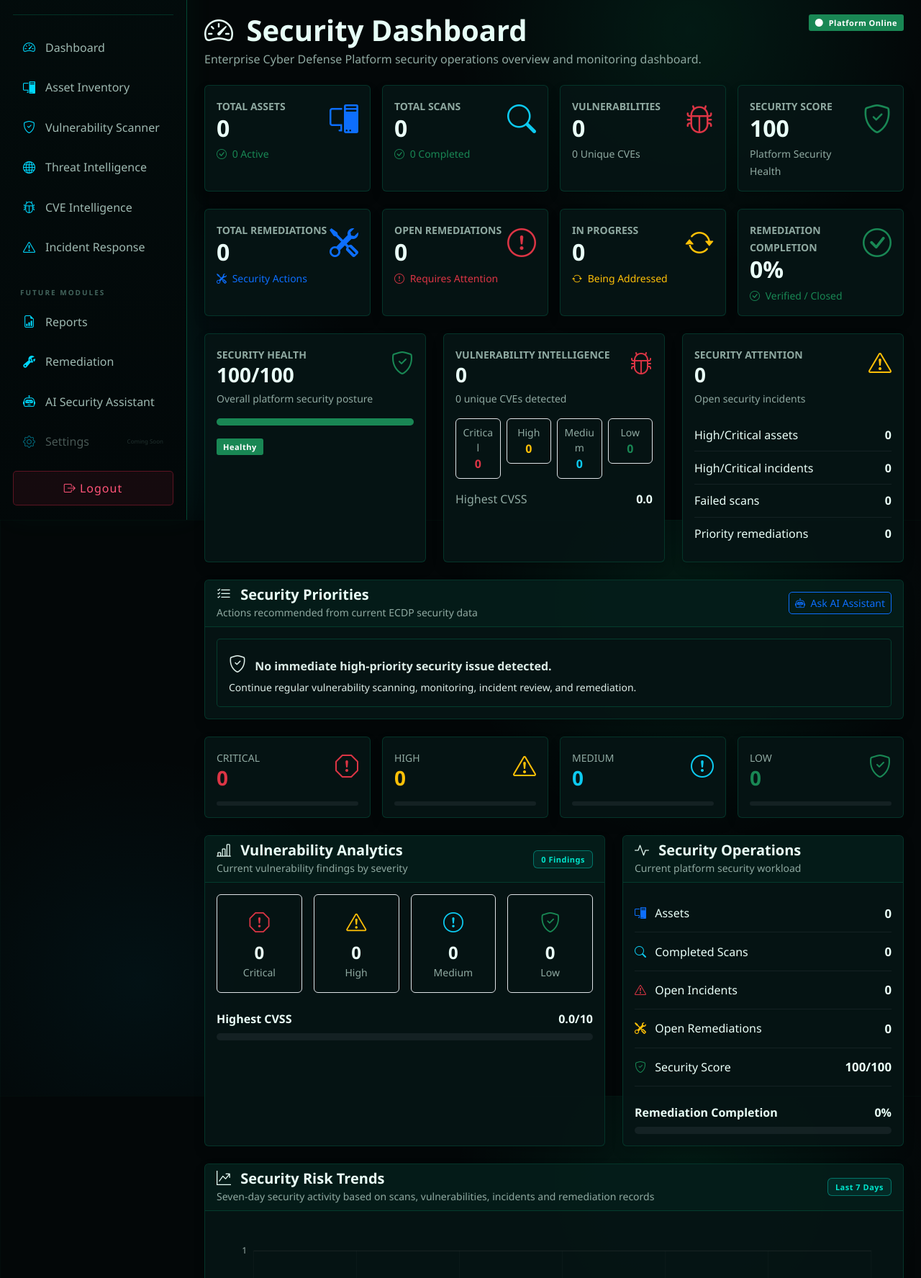
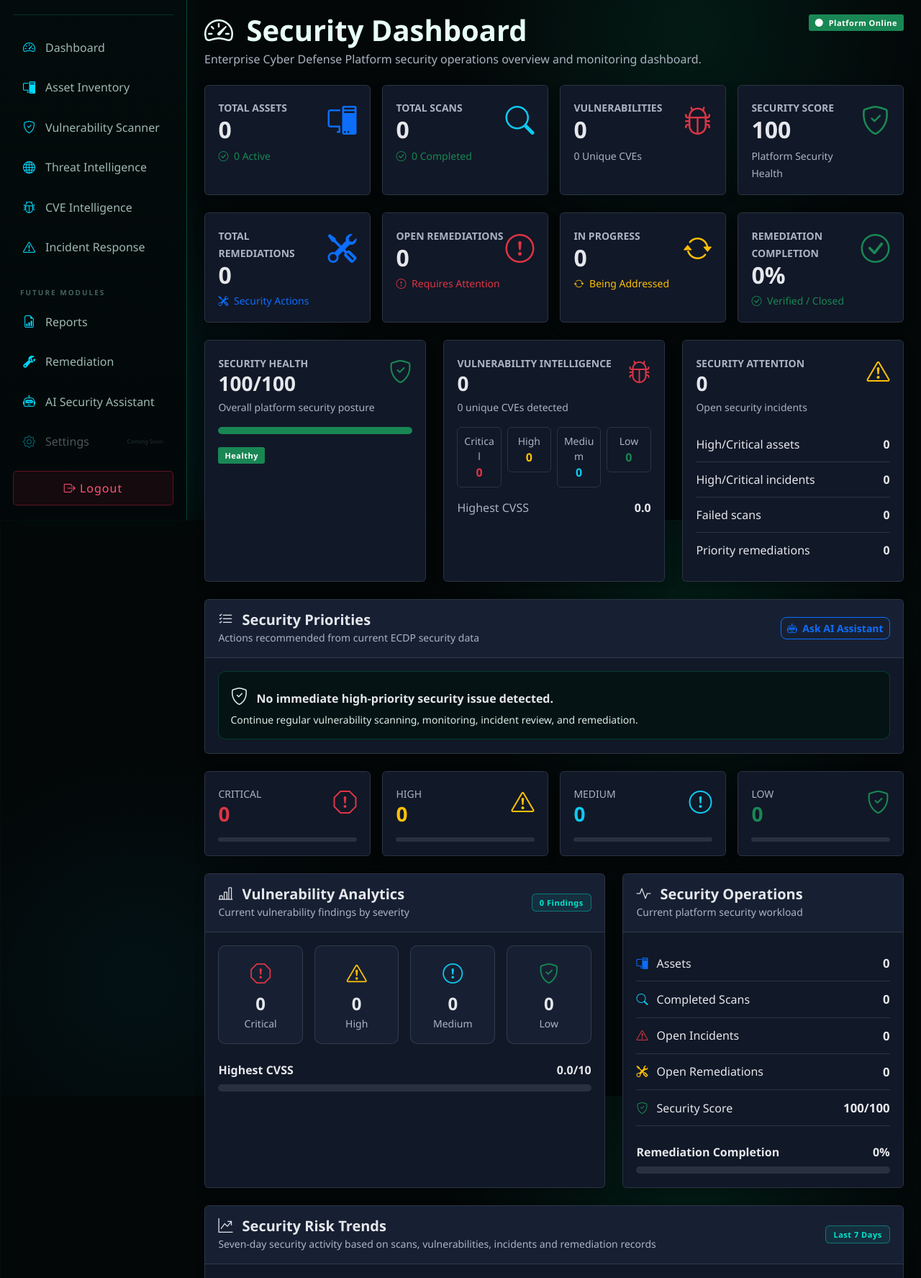
Before and after one commit to MAHALAKSHMI-VEDIYAPPAN/Enterprise-Cyber-Defense-Platform, a Flask app: page /dashboard in a window 1280 px wide. Shown: the part 78-1853 px from the top of the page at 72% size. Run offline with Flask 3, Linux system fonts and the light colour scheme; the visitor is signed in with stand-in values (Sample User, id 1); data that the repository does not hold is empty; a map, chart or similar area stays blank.

Commit message:
Polish dashboard UI and improve dark theme visibility

```diff
--- a/backend/templates/dashboard.html
+++ b/backend/templates/dashboard.html
@@ -3112,14 +3112,108 @@ Dashboard - ECDP
 ========================================================== -->
 
 <style>
+    /* ==========================================================
+       ECDP DASHBOARD — FINAL UI / UX THEME
+       Fixes light/white dashboard surfaces and improves visibility.
+       Existing Jinja variables, HTML, SVG chart logic and scripts
+       remain unchanged.
+    ========================================================== */
+
+    :root {
+        --ecdp-bg: #0b1220;
+        --ecdp-surface: #111827;
+        --ecdp-surface-2: #172033;
+        --ecdp-border: rgba(148, 163, 184, 0.20);
+        --ecdp-text: #e5e7eb;
+        --ecdp-muted: #aab4c3;
+        --ecdp-cyan: #00e5cc;
+    }
+
     .security-intelligence-card {
         overflow: hidden;
     }
 
-
-    /* ==========================================================
-       DARK THEME SECURITY BADGES
-    ========================================================== */
+    .card {
+        background-color: var(--ecdp-surface) !important;
+        color: var(--ecdp-text) !important;
+        border: 1px solid var(--ecdp-border) !important;
+        border-radius: 12px;
+        overflow: hidden;
+        transition: transform 0.15s ease, box-shadow 0.15s ease,
+            border-color 0.15s ease;
+    }
+
+    .card:hover {
+        transform: translateY(-2px);
+        box-shadow: 0 0.55rem 1.25rem rgba(0, 0, 0, 0.28);
+        border-color: rgba(0, 229, 204, 0.25) !important;
+    }
+
+    .card-header {
+        background-color: var(--ecdp-surface-2) !important;
+        color: var(--ecdp-text) !important;
+        border-bottom: 1px solid var(--ecdp-border) !important;
+        padding: 1rem 1.15rem;
+    }
+
+    .card-body {
+        background-color: var(--ecdp-surface) !important;
+        color: var(--ecdp-text) !important;
+        padding: 1.15rem;
+    }
+
+    .card .text-muted,
+    .text-muted {
+        color: var(--ecdp-muted) !important;
+    }
+
+    .card h1,
+    .card h2,
+    .card h3,
+    .card h4,
+    .card h5,
+    .card h6,
+    .card strong,
+    .card .fw-bold,
+    .card .fw-semibold {
+        color: var(--ecdp-text);
+    }
+
+    .bg-light,
+    .card.bg-light,
+    .table-light,
+    .list-group-item {
+        background-color: var(--ecdp-surface-2) !important;
+        color: var(--ecdp-text) !important;
+        border-color: var(--ecdp-border) !important;
+    }
+
+    .border {
+        border-color: var(--ecdp-border) !important;
+    }
+
+    .security-badge {
+        display: inline-block;
+        background: rgba(0, 229, 204, 0.08) !important;
+        color: var(--ecdp-cyan) !important;
+        border: 1px solid rgba(0, 229, 204, 0.40) !important;
+        border-radius: 6px;
+        padding: 6px 10px;
+        font-weight: 600;
+        box-shadow: none !important;
+    }
+
+    .security-badge:hover {
+        background: rgba(0, 229, 204, 0.14) !important;
+        color: #ffffff !important;
+        border-color: var(--ecdp-cyan) !important;
+    }
+
+    .badge.bg-light {
+        background: rgba(0, 229, 204, 0.08) !important;
+        color: var(--ecdp-cyan) !important;
+        border: 1px solid rgba(0, 229, 204, 0.40) !important;
+    }
 
     .asset-risk-table th {
         white-space: nowrap;
@@ -3132,43 +3226,54 @@ Dashboard - ECDP
         white-space: nowrap;
     }
 
-    .security-badge {
-        display: inline-block;
-        background: rgba(0, 229, 204, 0.08) !important;
-        color: #00e5cc !important;
-        border: 1px solid rgba(0, 229, 204, 0.40) !important;
-        border-radius: 6px;
-        padding: 6px 10px;
-        font-weight: 600;
-        box-shadow: none !important;
-    }
-
-    .security-badge:hover {
-        background: rgba(0, 229, 204, 0.14) !important;
-        color: #ffffff !important;
-        border-color: #00e5cc !important;
-    }
-
-    /* Keep Bootstrap light badges consistent with the ECDP dark theme. */
-    .badge.bg-light {
-        background: rgba(0, 229, 204, 0.08) !important;
-        color: #00e5cc !important;
-        border: 1px solid rgba(0, 229, 204, 0.40) !important;
-    }
-
-
-    /* ==========================================================
-       SECURITY POSTURE OVERVIEW
-    ========================================================== */
-
-    .posture-metric {
+    .table {
+        --bs-table-bg: transparent;
+        --bs-table-color: var(--ecdp-text);
+        --bs-table-border-color: var(--ecdp-border);
+        color: var(--ecdp-text) !important;
+        margin-bottom: 0;
+    }
+
+    .table> :not(caption)>*>* {
+        background-color: transparent !important;
+        color: inherit !important;
+        border-bottom-color: var(--ecdp-border) !important;
+    }
+
+    .table thead th,
+    .table th {
+        background-color: var(--ecdp-surface-2) !important;
+        color: var(--ecdp-muted) !important;
+        font-size: 0.75rem;
+        text-transform: uppercase;
+        letter-spacing: 0.05em;
+        white-space: nowrap;
+        font-weight: 700;
+    }
+
+    .table td {
+        vertical-align: middle;
+        color: var(--ecdp-text) !important;
+    }
+
+    .table-hover>tbody>tr:hover>* {
+        background-color: rgba(0, 229, 204, 0.045) !important;
+        color: var(--ecdp-text) !important;
+    }
+
+    .posture-metric,
+    .analytics-stat {
         min-height: 105px;
+        background-color: var(--ecdp-surface-2) !important;
+        border-color: var(--ecdp-border) !important;
+        border-radius: 10px !important;
         transition: transform 0.15s ease, box-shadow 0.15s ease;
     }
 
-    .posture-metric:hover {
+    .posture-metric:hover,
+    .analytics-stat:hover {
         transform: translateY(-2px);
-        box-shadow: 0 0.25rem 0.75rem rgba(0, 0, 0, 0.08);
+        box-shadow: 0 0.3rem 0.8rem rgba(0, 0, 0, 0.24);
     }
 
     .posture-priority-list {
@@ -3182,14 +3287,15 @@ Dashboard - ECDP
         align-items: center;
         gap: 12px;
         padding: 14px;
-        border: 1px solid rgba(128, 128, 128, 0.18);
+        border: 1px solid var(--ecdp-border);
         border-radius: 8px;
+        background-color: var(--ecdp-surface-2);
         transition: transform 0.15s ease, box-shadow 0.15s ease;
     }
 
     .posture-priority:hover {
         transform: translateX(3px);
-        box-shadow: 0 0.25rem 0.75rem rgba(0, 0, 0, 0.07);
+        box-shadow: 0 0.3rem 0.8rem rgba(0, 0, 0, 0.22);
     }
 
     .priority-icon {
@@ -3199,18 +3305,77 @@ Dashboard - ECDP
         align-items: center;
         justify-content: center;
         border-radius: 8px;
-        background: rgba(128, 128, 128, 0.10);
+        background: rgba(128, 128, 128, 0.12);
         font-size: 1.1rem;
         flex-shrink: 0;
     }
 
-    .analytics-stat {
-        transition: transform 0.15s ease, box-shadow 0.15s ease;
+    .analytics-row,
+    .security-attention-item {
+        display: flex;
+        justify-content: space-between;
+        align-items: center;
+        min-height: 48px;
+        padding: 0.75rem 0;
+        border-bottom: 1px solid var(--ecdp-border);
+    }
+
+    .analytics-row:last-child,
+    .security-attention-item:last-child {
+        border-bottom: 0;
+    }
+
+    .analytics-row strong {
+        font-size: 1.05rem;
+        color: var(--ecdp-text);
+    }
+
+    .security-intelligence-card .alert {
+        border: 0;
+    }
+
+    .security-score-circle {
+        width: 150px;
+        height: 150px;
+        border-radius: 50%;
+        border: 10px solid rgba(25, 135, 84, 0.25);
+        display: flex;
+        align-items: center;
+        justify-content: center;
+        text-align: center;
+        background-color: var(--ecdp-surface-2);
+        transition: transform 0.2s ease, box-shadow 0.2s ease;
+    }
+
+    .security-score-circle:hover {
+        transform: scale(1.025);
+        box-shadow: 0 0 0 10px rgba(25, 135, 84, 0.08);
+    }
+
+    .security-score-circle h1 {
+        font-size: 42px;
+    }
+
+    .security-score-circle small {
+        color: var(--ecdp-muted) !important;
+        font-weight: 600;
+        letter-spacing: 1px;
+    }
+
+    .progress {
+        background-color: rgba(148, 163, 184, 0.18) !important;
+        border-radius: 999px;
+        overflow: hidden;
+    }
+
+    .progress-bar {
+        border-radius: 999px;
     }
 
     .risk-trend-chart-wrapper {
         width: 100%;
         overflow-x: auto;
+        scrollbar-width: thin;
     }
 
     .risk-trend-chart {
@@ -3221,25 +3386,22 @@ Dashboard - ECDP
     }
 
     .risk-chart-grid {
-        stroke: rgba(128, 128, 128, 0.18);
+        stroke: rgba(148, 163, 184, 0.22);
         stroke-width: 1;
     }
 
     .risk-chart-vertical-grid {
-        stroke: rgba(128, 128, 128, 0.08);
+        stroke: rgba(148, 163, 184, 0.10);
         stroke-width: 1;
     }
 
     .risk-chart-axis-label {
         fill: currentColor;
-        opacity: 0.65;
+        opacity: 0.72;
         font-size: 13px;
     }
 
-    .risk-chart-line {
-        vector-effect: non-scaling-stroke;
-    }
-
+    .risk-chart-line,
     .risk-chart-point {
         vector-effect: non-scaling-stroke;
     }
@@ -3253,129 +3415,57 @@ Dashboard - ECDP
         background: currentColor;
     }
 
-    .risk-trend-chart+* {
-        color: inherit;
-    }
-
-
-
-    .analytics-stat:hover {
-        transform: translateY(-2px);
-        box-shadow: 0 0.25rem 0.75rem rgba(0, 0, 0, 0.08);
-    }
-
-    .analytics-row {
-        display: flex;
-        justify-content: space-between;
-        align-items: center;
-        padding: 0.85rem 0;
-        border-bottom: 1px solid rgba(108, 117, 125, 0.15);
-    }
-
-    .analytics-row:last-child {
-        border-bottom: 0;
-    }
-
-    .analytics-row strong {
-        font-size: 1.05rem;
-    }
-
-
-    .security-attention-item {
-        display: flex;
-        justify-content: space-between;
-        align-items: center;
-        padding: 0.65rem 0;
-        border-bottom: 1px solid rgba(108, 117, 125, 0.15);
-    }
-
-    .security-attention-item:last-child {
-        border-bottom: 0;
-    }
-
-    .security-intelligence-card .alert {
-        border: 0;
-    }
-
-    .security-score-circle {
-
-        width: 150px;
-
-        height: 150px;
-
-        border-radius: 50%;
-
-        border: 10px solid rgba(25, 135, 84, 0.25);
-
-        display: flex;
-
-        align-items: center;
-
-        justify-content: center;
-
-        text-align: center;
-
-    }
-
-
-    .security-score-circle h1 {
-
-        font-size: 42px;
-
-    }
-
-
-    .security-score-circle small {
-
-        color: #6c757d;
-
+    .alert {
+        border-radius: 10px;
+    }
+
+    .btn {
+        border-radius: 8px;
         font-weight: 600;
-
-        letter-spacing: 1px;
-
-    }
-
-
-    .progress {
-
-        background-color: rgba(108, 117, 125, 0.15);
-
-    }
-
-
-    .table th {
-
-        font-size: 0.75rem;
-
-        text-transform: uppercase;
-
-        letter-spacing: 0.05em;
-
-        white-space: nowrap;
-
-    }
-
-
-    .table td {
-
-        vertical-align: middle;
-
-    }
-
-
-    .card {
-
-        transition:
-            transform 0.15s ease,
-            box-shadow 0.15s ease;
-
-    }
-
-
-    .card:hover {
-
+        transition: transform 0.15s ease, box-shadow 0.15s ease;
+    }
+
+    .btn:hover {
         transform: translateY(-1px);
-
+    }
+
+    @media (max-width: 768px) {
+        .card-body {
+            padding: 1rem;
+        }
+
+        .card-header {
+            padding: 0.9rem 1rem;
+        }
+
+        .security-score-circle {
+            width: 130px;
+            height: 130px;
+        }
+
+        .security-score-circle h1 {
+            font-size: 36px;
+        }
+
+        .posture-priority {
+            align-items: flex-start;
+        }
+
+        .risk-trend-chart {
+            min-width: 600px;
+        }
+    }
+
+    @media (prefers-reduced-motion: reduce) {
+
+        .card,
+        .btn,
+        .posture-metric,
+        .posture-priority,
+        .security-score-circle,
+        .analytics-stat {
+            transition: none !important;
+        }
     }
 </style>
 
```
